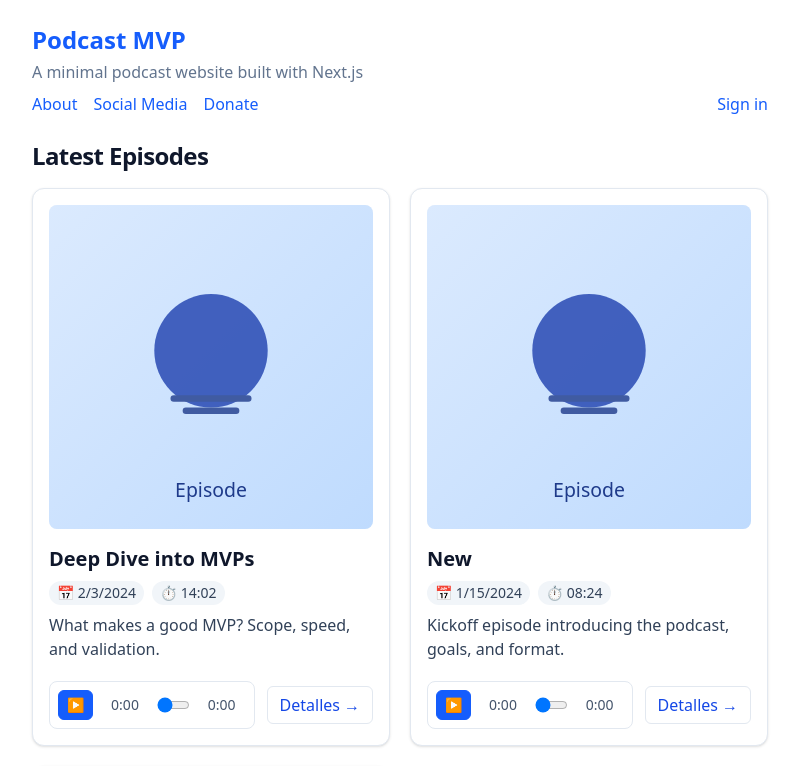
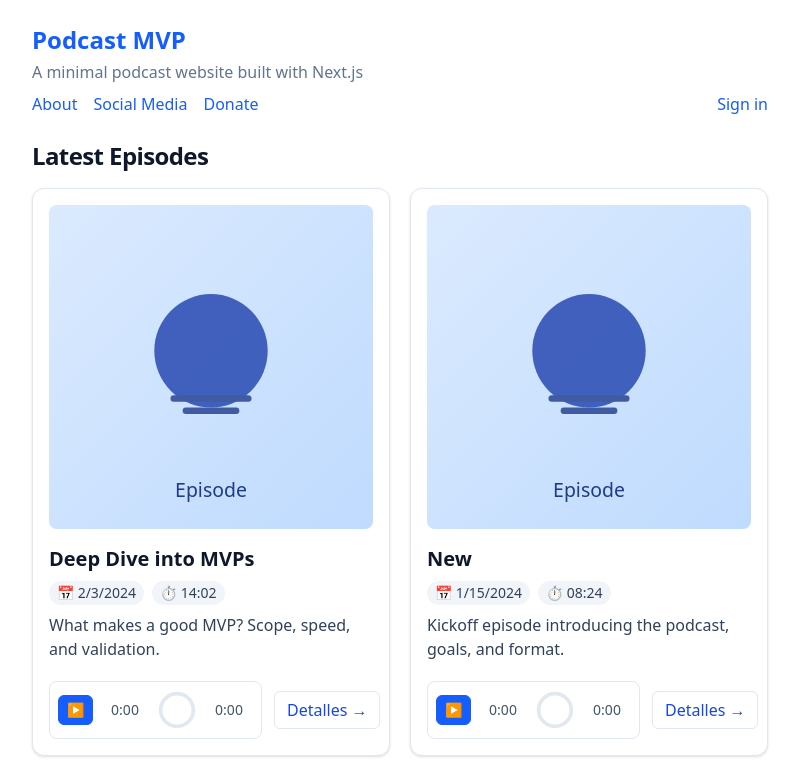
Before and after one commit to curiousmockingbird/cubuntu, a Next.js app: page / in a window 1280 px wide. Shown: the top 766 px of the page, without its empty margins (240-1039 px from the left). Built offline with nearby package versions, Linux system fonts and the light colour scheme; no server answers.

Commit message:
Adding circle status for smaller devices

```diff
--- a/components/AudioPlayer.tsx
+++ b/components/AudioPlayer.tsx
@@ -183,25 +183,65 @@ export default function AudioPlayer({
             {fmt(time)}
           </div>
 
-          <div className="relative flex flex-1 items-center">
+          {/* Rounded here */}
+            <div className="relative flex items-center">
             <div
-              className="pointer-events-none absolute left-0 top-1/2 h-1 -translate-y-1/2 rounded bg-slate-200"
-              style={{ width: `${bufferedPct}%` }}
-              aria-hidden
-            />
-            <input
-              className="w-full"
-              type="range"
-              min={0}
-              max={Math.max(1, duration)}
-              step={0.1}
-              value={time}
-              onChange={onSeekInput}
-              onMouseUp={onSeekCommit}
-              onKeyUp={onSeekCommit}
+              className="relative w-10 h-10"
+              onPointerDown={(e) => {
+              const el = e.currentTarget as HTMLDivElement;
+              if (!duration || duration <= 0) return;
+              const rect = el.getBoundingClientRect();
+              const cx = rect.left + rect.width / 2;
+              const cy = rect.top + rect.height / 2;
+              const x = (e.nativeEvent as PointerEvent).clientX - cx;
+              const y = (e.nativeEvent as PointerEvent).clientY - cy;
+              let angle = Math.atan2(y, x); // -PI..PI
+              // rotate so top = 0
+              angle += Math.PI / 2;
+              if (angle < 0) angle += 2 * Math.PI;
+              const pct = Math.max(0, Math.min(1, angle / (2 * Math.PI)));
+              seek(pct * duration);
+              }}
+              role="slider"
               aria-label="Seek"
-            />
-          </div>
+              tabIndex={0}
+            >
+              <svg viewBox="0 0 44 44" className="w-full h-full">
+              {/* base track */}
+              <circle cx="22" cy="22" r="18" className="stroke-slate-200" strokeWidth="4" fill="none" />
+              {/* buffered arc */}
+              <circle
+                cx="22"
+                cy="22"
+                r="18"
+                className="stroke-slate-300"
+                strokeWidth="4"
+                fill="none"
+                strokeDasharray={2 * Math.PI * 18}
+                strokeDashoffset={2 * Math.PI * 18 * (1 - bufferedPct / 100)}
+                strokeLinecap="round"
+              />
+              {/* played arc */}
+              <circle
+                cx="22"
+                cy="22"
+                r="18"
+                className="stroke-blue-600"
+                strokeWidth="4"
+                fill="none"
+                strokeDasharray={2 * Math.PI * 18}
+                strokeDashoffset={
+                2 * Math.PI * 18 * (1 - (duration ? Math.min(100, (time / duration) * 100) : 0) / 100)
+                }
+                strokeLinecap="round"
+              />
+              </svg>
+
+              {/* <div className="absolute inset-0 flex items-center justify-center text-xs text-slate-600 tabular-nums pointer-events-none">
+              {fmt(time)}
+              </div> */}
+            </div>
+            </div>
 
           <div className="text-sm text-slate-600 tabular-nums w-12 text-center">
             {fmt(duration)}
```
